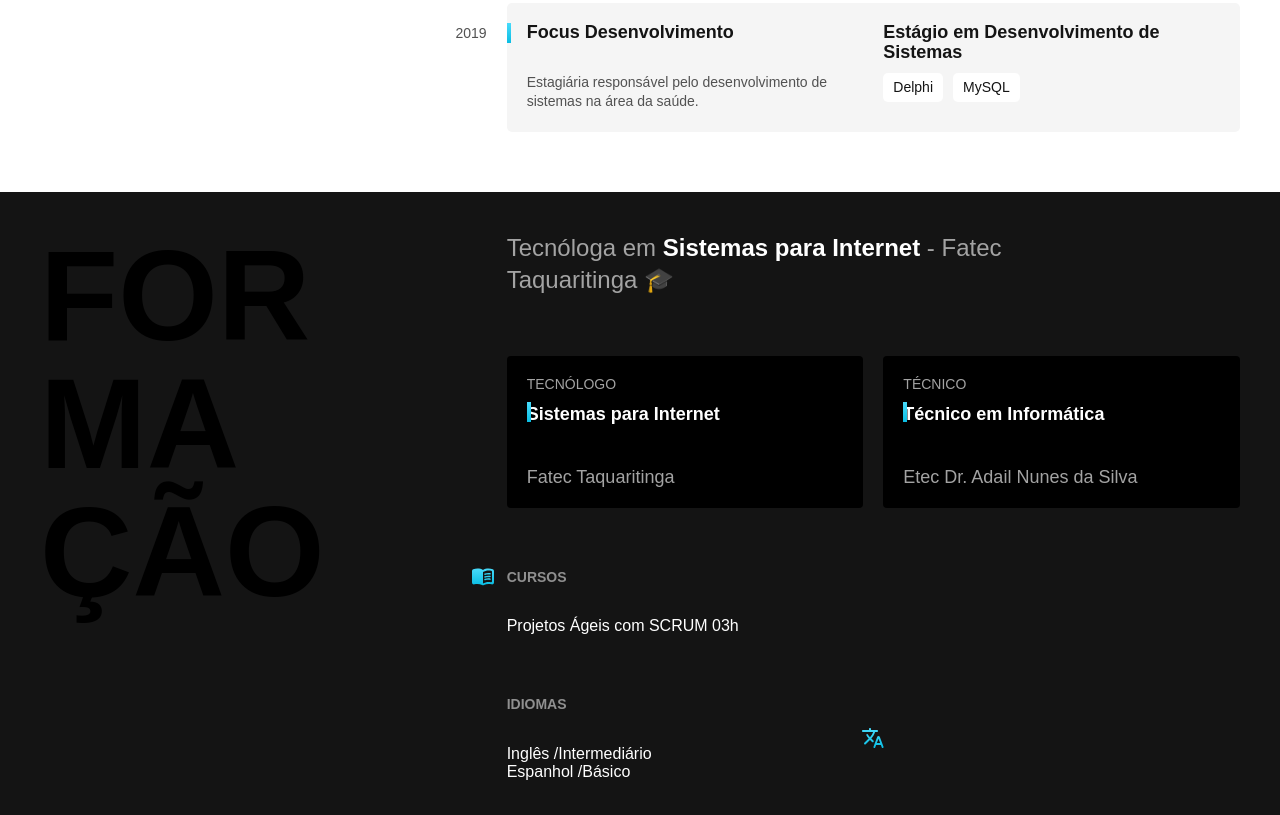
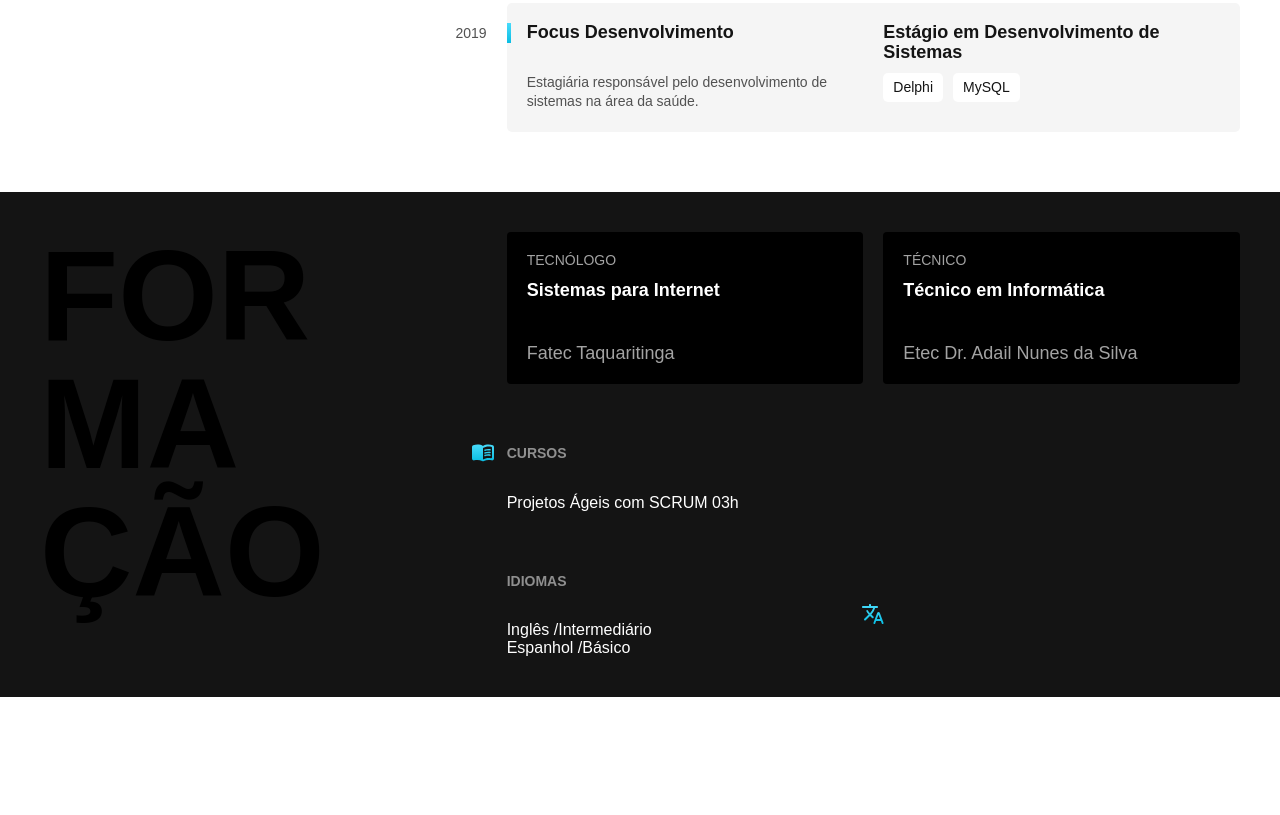
Before and after one commit to lolitthax/portfolio, a plain HTML site: page index.html in a window 1280 px wide. Shown: the part 1128-1943 px from the top of the page. After the commit the page ends 1825 px from the top, so only its background shows below. Drawn offline with Linux system fonts and the light colour scheme.

Commit message:
formation changes

```diff
--- a/css/formation.css
+++ b/css/formation.css
@@ -5,17 +5,7 @@
 .formation .subtitle{
     color: black;
 }
-.formation-text{
-    font-size: 1.5rem;
-    line-height: 1.33;
-    margin-bottom: 60px;
-    max-width: 40ch;
-    color: #a3a3a3;
-}
 
-.formation-text strong{
-    color: #ffffff;
-}
 .college-list{
     display: flex;
     flex-wrap: wrap;
@@ -44,16 +34,6 @@
     line-height: 1.4;
     margin-bottom: 40px;
     position: relative;
-}
-
-.college-course::before{
-    content: "";
-    display: block;
-    width: 4px;
-    height: 20px;
-    background: linear-gradient(#48dbfb, #0abde3);
-    position: absolute;
-    left: -24;
 }
 
 .college-name{
--- a/index.html
+++ b/index.html
@@ -89,11 +89,6 @@
         <div class="formation-container">
             <h2 class="subtitle">Formação</h2>
             <div>
-                <p class="formation-text">
-                    Tecnóloga em <strong>Sistemas para Internet</strong> -
-                    Fatec Taquaritinga &#x1F393;
-                </p>
-
                 <ul class="college-list">
                     <li class="college-type">
                         <span class="college-level">Tecnólogo</span>
```
